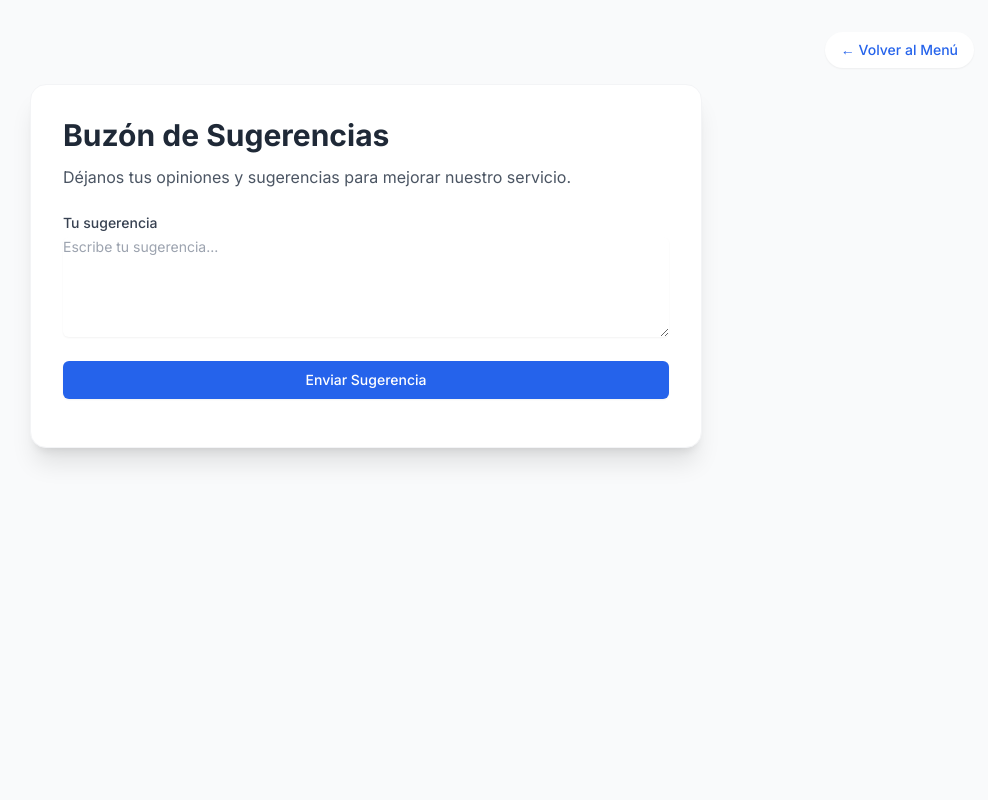
After one commit to Sxbayb/ProyectoINFOSOC_Grupo08_INF276, a Django app: page /sugerencias/ in a window 1280 px wide. The commit adds this page. Shown: the whole page, without its empty margins (274-1262 px from the left). Run offline with Django 5.2, Linux system fonts and the light colour scheme; a user stored in the database is signed in; some libraries are stand-ins or nearby versions.

Commit message:
Se implementó el buzon de sugerencias

```diff
--- a/gimnasio_usm/agendamiento/admin.py
+++ b/gimnasio_usm/agendamiento/admin.py
@@ -1,5 +1,5 @@
 from django.contrib import admin
-from .models import BloqueHorario, Reserva
+from .models import BloqueHorario, Reserva, Sugerencia
 
 # Opcional, pero muy recomendado para una mejor vista:
 class ReservaAdmin(admin.ModelAdmin):
@@ -11,3 +11,4 @@ class ReservaAdmin(admin.ModelAdmin):
 # Registra tus modelos en el admin
 admin.site.register(BloqueHorario)
 admin.site.register(Reserva, ReservaAdmin) # Registra Reservas usando la vista personalizada
+admin.site.register(Sugerencia)
--- a/gimnasio_usm/agendamiento/urls.py
+++ b/gimnasio_usm/agendamiento/urls.py
@@ -11,4 +11,5 @@ urlpatterns = [
     path('resultados/', views.vista_resultados, name='vista_resultados'),
     path('registro/', views.vista_registro, name='registro'),
     path('cancelar/<int:reserva_id>/', views.cancelar_reserva, name='cancelar_reserva'),
+    path('sugerencias/', views.buzon_sugerencias, name='buzon_sugerencias'),
 ]
--- a/gimnasio_usm/agendamiento/views.py
+++ b/gimnasio_usm/agendamiento/views.py
@@ -1,6 +1,6 @@
 from django.shortcuts import render, redirect
 from django.contrib.auth.decorators import login_required
-from .models import BloqueHorario, Reserva
+from .models import BloqueHorario, Reserva, Sugerencia
 from django.contrib import messages
 from django.utils import timezone
 import datetime
@@ -189,3 +189,39 @@ def cancelar_reserva(request, reserva_id):
 
     messages.success(request, f"Reserva para {bloque_nombre} el {fecha_reserva} cancelada exitosamente.")
     return redirect('vista_agendamiento')
+
+# -----------------------------------------------------------------
+# BUZON DE SUGERENCIAS
+# -----------------------------------------------------------------
+@login_required
+def buzon_sugerencias(request):
+
+    # --- LÓGICA DEL POST (CUANDO EL USUARIO ENVÍA EL FORMULARIO) ---
+    if request.method == 'POST':
+        # 1. Obtener el texto del formulario.
+        #    El 'name' de tu <textarea> en el HTML era "sugerencia"
+        texto_sugerencia = request.POST.get('sugerencia')
+
+        # 2. Validación simple (que no esté vacío)
+        if texto_sugerencia:
+            # 3. Crear y guardar el objeto en la Base de Datos
+            Sugerencia.objects.create(
+                usuario=request.user,  # Asignamos el usuario que está logueado
+                texto=texto_sugerencia
+            )
+
+            # 4. Enviar un mensaje de éxito
+            messages.success(request, '¡Muchas gracias! Tu sugerencia ha sido enviada. 🦾')
+
+            # 5. Redirigir al 'home'. Esto evita que se envíe el formulario
+            #    dos veces si el usuario recarga la página.
+            return redirect('vista_principal') # Asegúrate de que tu URL de 'home' se llame 'home'
+
+        else:
+            # Si el usuario envió el formulario vacío
+            messages.error(request, 'Por favor, escribe tu sugerencia antes de enviarla.')
+            # No redirigimos, solo volvemos a mostrar el formulario (con el mensaje de error)
+
+    # --- LÓGICA DEL GET (CUANDO EL USUARIO SOLO VISITA LA PÁGINA) ---
+    # Si no es POST, es GET, así que solo mostramos la página normalmente.
+    return render(request, 'sugerencias.html')
--- /dev/null
+++ b/gimnasio_usm/templates/sugerencias.html
@@ -0,0 +1,53 @@
+{% load static %}
+
+<script src="https://cdn.tailwindcss.com"></script>
+<link rel="preconnect" href="https://fonts.googleapis.com">
+<link rel="preconnect" href="https://fonts.gstatic.com" crossorigin>
+<link href="https://fonts.googleapis.com/css2?family=Inter:wght@400;500;600;700&display=swap" rel="stylesheet">
+<style>
+  body {
+    font-family: 'Inter', sans-serif;
+  }
+</style>
+
+<body class="bg-gray-50 min-h-screen">
+
+  <div class="container mx-auto p-8">
+
+    <div class="text-right mb-4">
+      <a href="{% url 'vista_principal' %}"
+         class="inline-flex items-center text-sm text-blue-600 hover:text-blue-800 bg-white px-4 py-2 rounded-full shadow-sm font-medium transition-colors">
+         &larr; Volver al Menú
+      </a>
+    </div>
+
+    <div class="max-w-2xl mx-auto bg-white p-8 rounded-2xl shadow-xl border border-gray-100">
+
+      <h1 class="text-3xl font-bold text-gray-800 mb-3">
+        Buzón de Sugerencias
+      </h1>
+      <p class="text-gray-600 mb-6">
+        Déjanos tus opiniones y sugerencias para mejorar nuestro servicio.
+      </p>
+
+      <form method="post">
+        {% csrf_token %}
+
+        <div>
+          <label for="sugerencia" class="block text-sm font-medium text-gray-700">Tu sugerencia</label>
+          <textarea name="sugerencia" id="sugerencia" rows="5"
+                    placeholder="Escribe tu sugerencia..."
+                    class="mt-1 block w-full rounded-md border-gray-300 shadow-sm focus:border-blue-500 focus:ring-blue-500 sm:text-sm"
+                    required></textarea>
+        </div>
+
+        <button type="submit"
+                class="mt-6 w-full inline-flex justify-center py-2 px-4 border border-transparent shadow-sm text-sm font-medium rounded-md text-white bg-blue-600 hover:bg-blue-700 focus:outline-none focus:ring-2 focus:ring-offset-2 focus:ring-blue-500 transition-colors">
+          Enviar Sugerencia
+        </button>
+      </form>
+
+    </div>
+  </div>
+
+</body>
```
Also changed, not shown: gimnasio_usm/agendamiento/models.py (+17 -0 lines), gimnasio_usm/agendamiento/templates/agendamiento/principal.html (+41 -0 lines), gimnasio_usm/agendamiento/migrations/0002_sugerencia.py (added), gimnasio_usm/db.sqlite3, 1 other file.
